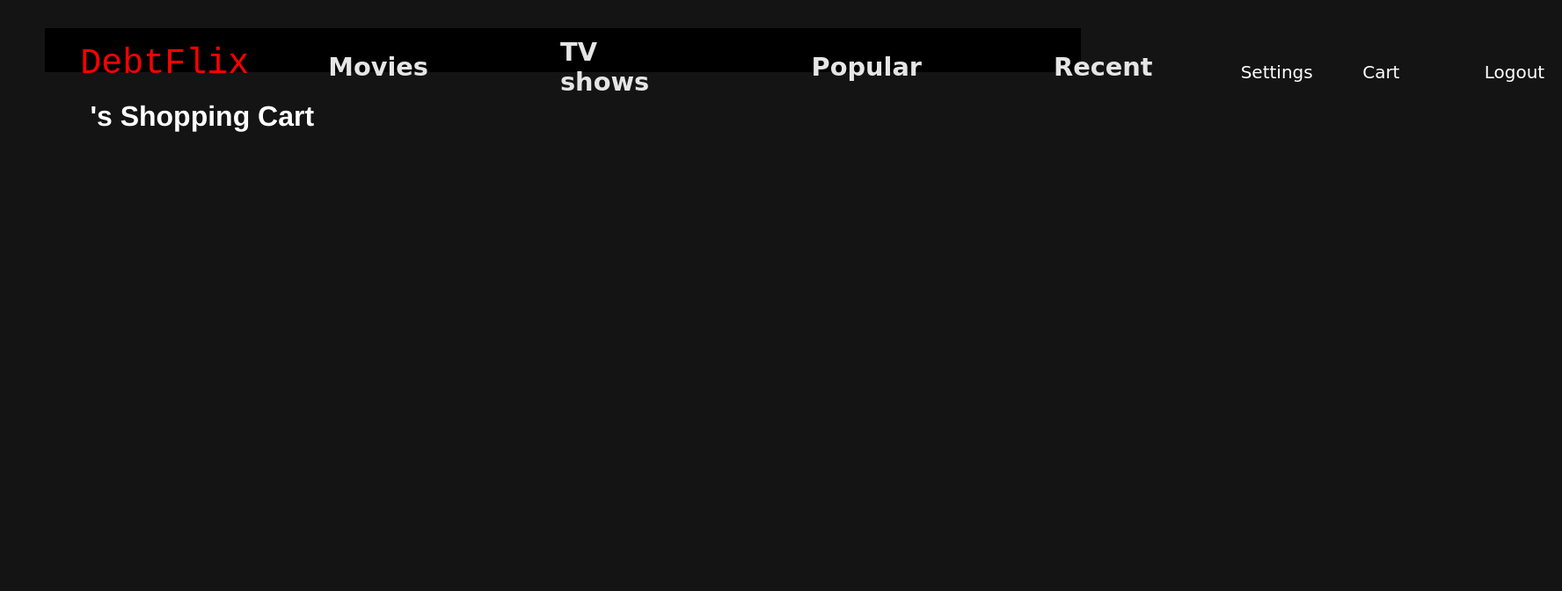
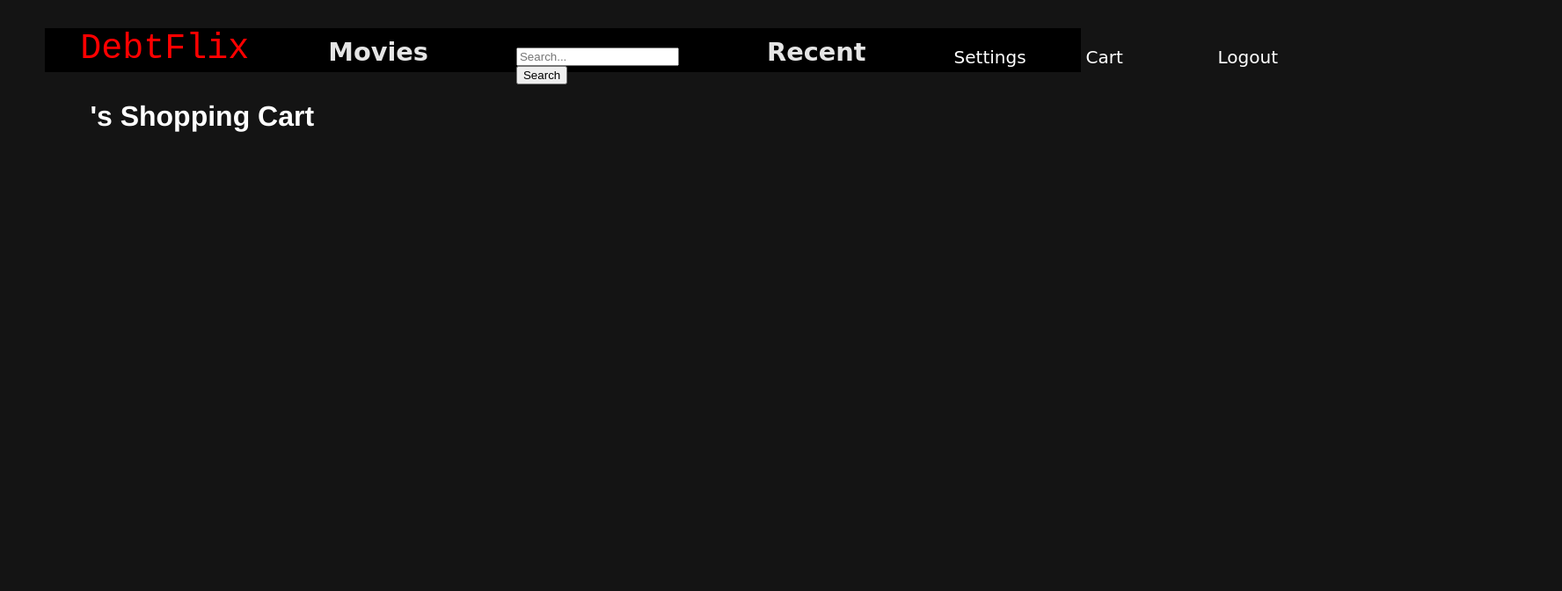
Before and after one commit to MATEW-V/stickymicky, a React (Vite) app: page /cart in a window 1280 px wide. Shown: the top 672 px of the page at 88% size, 1776 px wide, since content can reach past the window. Built offline with nearby package versions, Linux system fonts and the light colour scheme.

Commit message:
search prep

```diff
--- a/src/views/components/Header.jsx
+++ b/src/views/components/Header.jsx
@@ -1,7 +1,41 @@
 import './Header.css'
 import { Link } from "react-router-dom";
+import { useNavigate } from "react-router-dom";
+//import { useStoreContext } from "../context";
+// import { Map } from "immutable";
+// import { useState, useCallback, useRef } from "react";
 
 function Header() {
+    // const { name, setName, setLastName, setEmail, setPassword, selectedGenres, setSelectedGenres, setCart, loggedIn, setLoggedIn } = useStoreContext();
+    // const navigate = useNavigate();
+    // const [query, setQuery] = useState("");
+    // const debounceTimer = useRef(null);
+    // const [results, setResults] = useState([]);
+
+    // const handleSearchChange = useCallback((e) => {
+    //     const value = e.target.value;
+    //     setQuery(value);
+    //     clearTimeout(debounceTimer.current);
+
+    //     debounceTimer.current = setTimeout(() => {
+    //         if (value.trim()) {
+    //             fetch(`https://api.themoviedb.org/3/search/movie?api_key=${import.meta.env.VITE_TMDB_KEY}&query=${encodeURIComponent(value)}&include_adult=false`)
+    //                 .then((res) => res.json())
+    //                 .then((data) => {
+    //                     if (data.results) {
+    //                         setResults(data.results.slice(0, 5));
+    //                     }
+    //                 })
+    //                 .catch((err) => {
+    //                     console.error("Search failed:", err);
+    //                     setResults([]);
+    //                 });
+    //         } else {
+    //             setResults([]);
+    //         }
+    //     }, 500);
+    // }, []);
+
     return (
         <div className="header">
             <div className="header-logo">
@@ -11,12 +45,12 @@ function Header() {
                 <div className="subheader-items2">
                     <h1>Movies</h1>
                 </div>
-                <div className="subheader-items2">
-                    <h1>TV shows</h1>
-                </div>
-                <div className="subheader-items2">
-                    <h1>Popular</h1>
-                </div>
+                <div className="search">
+                            <div className="searchbox">
+                                <input type="text" placeholder="Search..." />
+                            </div>
+                            <button className="butsearch">Search</button>
+                        </div>
                 <div className="subheader-items2">
                     <h1>Recent</h1>
                 </div>
```
